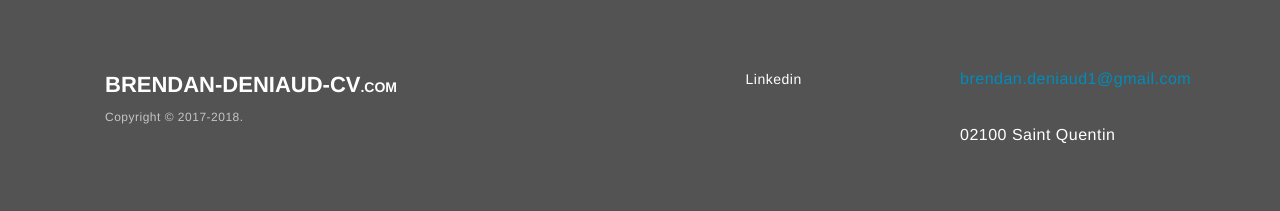
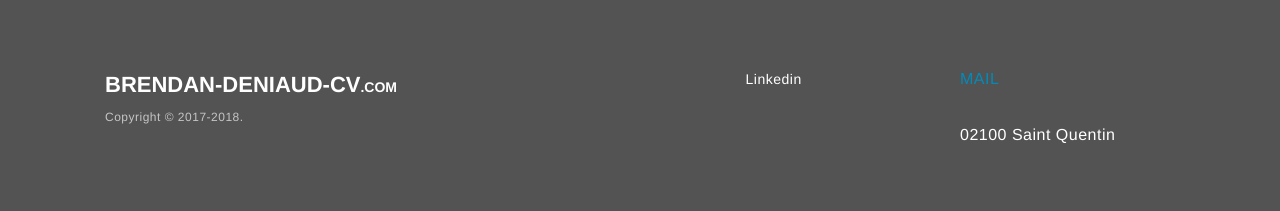
Before and after one commit to brendan455/Template-CV, a plain HTML site: page index.html in a window 1280 px wide. Shown: the part 5717-5928 px from the top of the page. Drawn offline with Linux system fonts and the light colour scheme; some packages are replaced by stand-ins of ours; a web font is replaced by a local one.

Commit message:
Update index.html

```diff
--- a/index.html
+++ b/index.html
@@ -346,7 +346,7 @@
             <div class="contact">
               <div class="details">
                 <p>
-                	<a href="mailto:brendan.deniaud1@gmail.com">brendan.deniaud1@gmail.com</a></p>
+                	<a href="mailto:MAIL">MAIL</a></p>
               </div>
 
               <p class="adress">02100 Saint Quentin</p>
```
